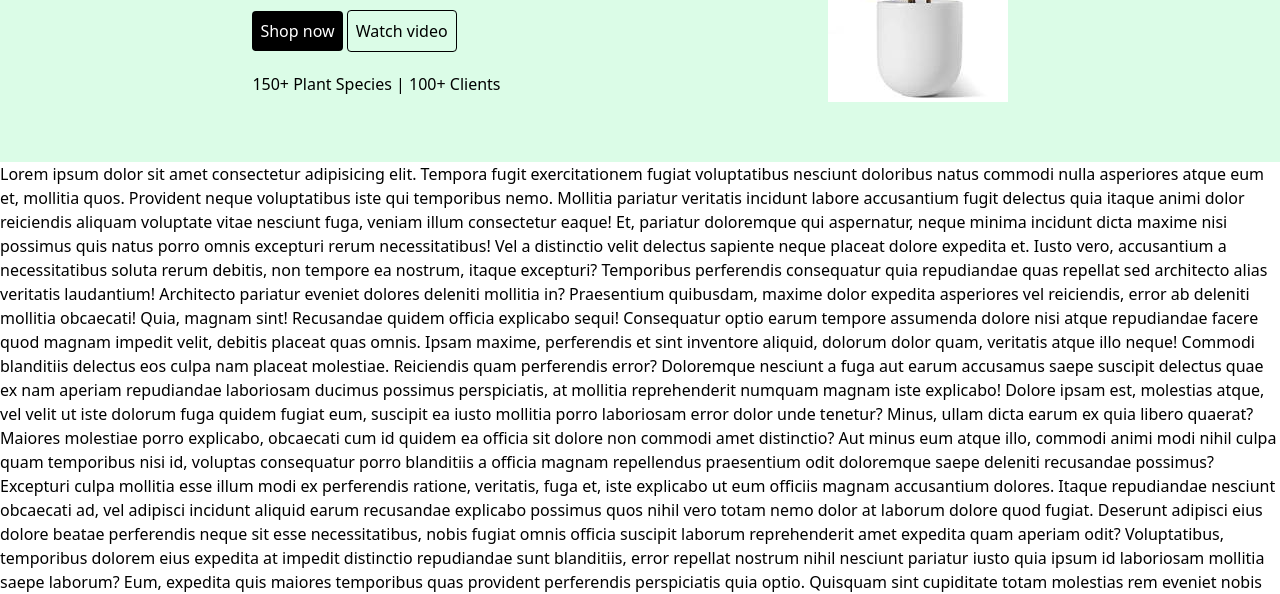
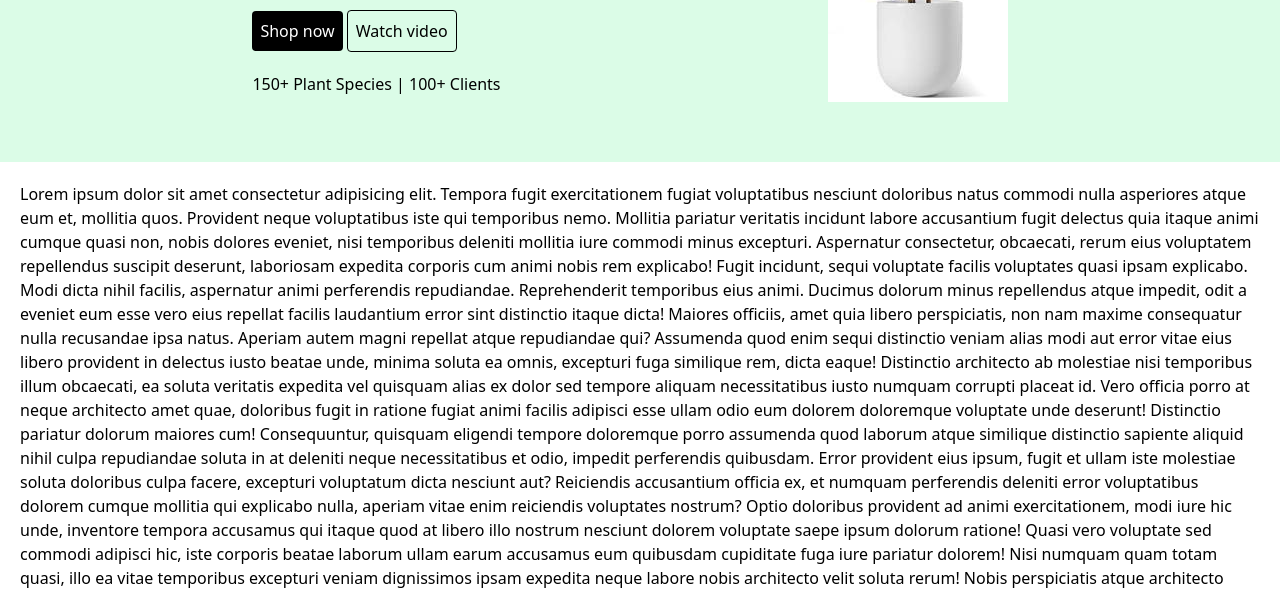
Before and after one commit to manickamm7/greenden-tailwind, a website: page index.html in a window 1280 px wide. Shown: the part 194-788 px from the top of the page. Drawn offline with Linux system fonts and the light colour scheme.

Commit message:
updated index.html

```diff
--- a/index.html
+++ b/index.html
@@ -57,40 +57,9 @@
 
     </section>
 
-    <p>Lorem ipsum dolor sit amet consectetur adipisicing elit. Tempora fugit exercitationem fugiat voluptatibus
+    <p class="p-5">Lorem ipsum dolor sit amet consectetur adipisicing elit. Tempora fugit exercitationem fugiat voluptatibus
         nesciunt doloribus natus commodi nulla asperiores atque eum et, mollitia quos. Provident neque voluptatibus iste
         qui temporibus nemo. Mollitia pariatur veritatis incidunt labore accusantium fugit delectus quia itaque animi
-        dolor reiciendis aliquam voluptate vitae nesciunt fuga, veniam illum consectetur eaque! Et, pariatur doloremque
-        qui aspernatur, neque minima incidunt dicta maxime nisi possimus quis natus porro omnis excepturi rerum
-        necessitatibus! Vel a distinctio velit delectus sapiente neque placeat dolore expedita et. Iusto vero,
-        accusantium a necessitatibus soluta rerum debitis, non tempore ea nostrum, itaque excepturi? Temporibus
-        perferendis consequatur quia repudiandae quas repellat sed architecto alias veritatis laudantium! Architecto
-        pariatur eveniet dolores deleniti mollitia in? Praesentium quibusdam, maxime dolor expedita asperiores vel
-        reiciendis, error ab deleniti mollitia obcaecati! Quia, magnam sint! Recusandae quidem officia explicabo sequi!
-        Consequatur optio earum tempore assumenda dolore nisi atque repudiandae facere quod magnam impedit velit,
-        debitis placeat quas omnis. Ipsam maxime, perferendis et sint inventore aliquid, dolorum dolor quam, veritatis
-        atque illo neque! Commodi blanditiis delectus eos culpa nam placeat molestiae. Reiciendis quam perferendis
-        error? Doloremque nesciunt a fuga aut earum accusamus saepe suscipit delectus quae ex nam aperiam repudiandae
-        laboriosam ducimus possimus perspiciatis, at mollitia reprehenderit numquam magnam iste explicabo! Dolore ipsam
-        est, molestias atque, vel velit ut iste dolorum fuga quidem fugiat eum, suscipit ea iusto mollitia porro
-        laboriosam error dolor unde tenetur? Minus, ullam dicta earum ex quia libero quaerat? Maiores molestiae porro
-        explicabo, obcaecati cum id quidem ea officia sit dolore non commodi amet distinctio? Aut minus eum atque illo,
-        commodi animi modi nihil culpa quam temporibus nisi id, voluptas consequatur porro blanditiis a officia magnam
-        repellendus praesentium odit doloremque saepe deleniti recusandae possimus? Excepturi culpa mollitia esse illum
-        modi ex perferendis ratione, veritatis, fuga et, iste explicabo ut eum officiis magnam accusantium dolores.
-        Itaque repudiandae nesciunt obcaecati ad, vel adipisci incidunt aliquid earum recusandae explicabo possimus quos
-        nihil vero totam nemo dolor at laborum dolore quod fugiat. Deserunt adipisci eius dolore beatae perferendis
-        neque sit esse necessitatibus, nobis fugiat omnis officia suscipit laborum reprehenderit amet expedita quam
-        aperiam odit? Voluptatibus, temporibus dolorem eius expedita at impedit distinctio repudiandae sunt blanditiis,
-        error repellat nostrum nihil nesciunt pariatur iusto quia ipsum id laboriosam mollitia saepe laborum? Eum,
-        expedita quis maiores temporibus quas provident perferendis perspiciatis quia optio. Quisquam sint cupiditate
-        totam molestias rem eveniet nobis saepe similique odit nesciunt omnis, provident, incidunt rerum officiis libero
-        blanditiis ex. Quis, at laudantium mollitia saepe eos omnis consequuntur natus. Delectus eum illo facere
-        quisquam libero perferendis eaque vitae fugiat adipisci, ipsum sapiente asperiores, quia necessitatibus
-        doloribus voluptatibus quos sequi in nobis eos modi dolor expedita quam soluta ipsa! Aliquam, magnam. Suscipit
-        quod iure velit saepe ipsam blanditiis laboriosam quam repellat molestiae odio ducimus qui sit, pariatur cum
-        aspernatur vero recusandae necessitatibus a placeat. Dolorem nam, dolores architecto enim magni, ut laudantium
-        tempora ab itaque adipisci eius, dolorum soluta cum cumque dolor distinctio. Fuga nulla pariatur magni eligendi
         cumque quasi non, nobis dolores eveniet, nisi temporibus deleniti mollitia iure commodi minus excepturi.
         Aspernatur consectetur, obcaecati, rerum eius voluptatem repellendus suscipit deserunt, laboriosam expedita
         corporis cum animi nobis rem explicabo! Fugit incidunt, sequi voluptate facilis voluptates quasi ipsam
@@ -107,19 +76,6 @@
         atque similique distinctio sapiente aliquid nihil culpa repudiandae soluta in at deleniti neque necessitatibus
         et odio, impedit perferendis quibusdam. Error provident eius ipsum, fugit et ullam iste molestiae soluta
         doloribus culpa facere, excepturi voluptatum dicta nesciunt aut? Reiciendis accusantium officia ex, et
-        cupiditate similique voluptates corrupti voluptatem natus, neque id iure magnam repellat expedita tempora hic.
-        Beatae iure repudiandae cumque minus iste ipsum esse officiis, excepturi eligendi. Quis tempora consectetur
-        laboriosam rerum ea, sed beatae eaque, facilis et dignissimos omnis est doloribus. Accusantium consectetur magni
-        rerum perspiciatis in accusamus officia animi, illum velit minima odit repellendus nesciunt ipsum, dolores vero
-        error molestiae voluptas architecto sapiente minus blanditiis sequi? Pariatur, harum. Molestiae assumenda
-        aperiam corrupti error natus delectus officiis quisquam, repellendus iste consequuntur, placeat veniam eius amet
-        impedit. Quod distinctio quisquam consequuntur id reiciendis! Nam itaque dolor dolores perferendis nemo, rerum
-        veritatis omnis vero ipsam assumenda repellat maxime cumque at exercitationem animi eos deserunt quisquam. Saepe
-        non molestias aspernatur velit quod. Architecto quos officiis, praesentium facere dolore ipsa voluptates fuga
-        eius veritatis aspernatur maxime consequatur cupiditate eveniet non voluptas facilis quam repellendus nemo
-        voluptatum dolorem! Ad, illo? Magni similique natus commodi, amet quo deleniti ratione cupiditate sit neque
-        eligendi laboriosam earum officiis illum quas blanditiis inventore excepturi impedit expedita reprehenderit
-        doloremque laborum exercitationem esse? Quaerat similique cupiditate harum at totam officia laboriosam atque,
         numquam perferendis deleniti error voluptatibus dolorem cumque mollitia qui explicabo nulla, aperiam vitae enim
         reiciendis voluptates nostrum? Optio doloribus provident ad animi exercitationem, modi iure hic unde, inventore
         tempora accusamus qui itaque quod at libero illo nostrum nesciunt dolorem voluptate saepe ipsum dolorum ratione!
```
Also changed, not shown: src/output.css.
